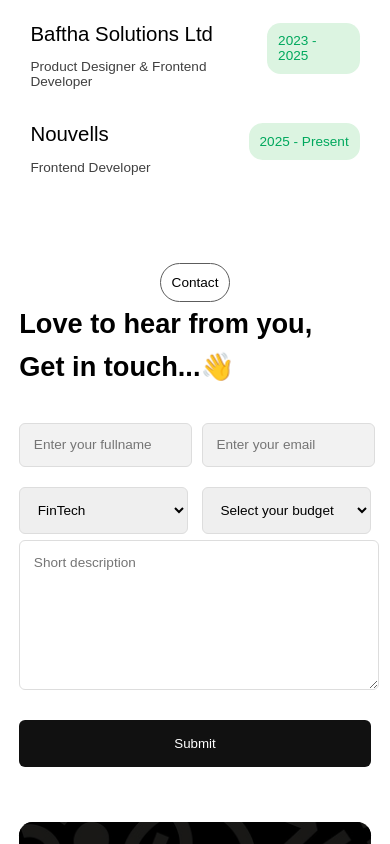
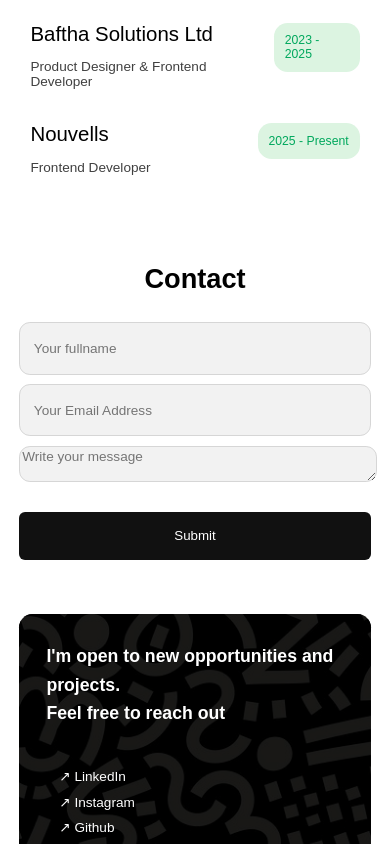
Before and after one commit to Israeluiux/Portfolio, a React (Vite) app: page / in a window 390 px wide. Shown: the part 2720-3564 px from the top of the page. Built offline with nearby package versions, Linux system fonts and the light colour scheme.

Commit message:
new changes

```diff
--- a/src/Components/Experience/Experience.css
+++ b/src/Components/Experience/Experience.css
@@ -6,6 +6,7 @@
     display: flex;
     justify-content: space-between;
     margin-bottom: 2.5rem;
+    gap: .4rem;
 }
 
 .pj-name{
@@ -15,6 +16,7 @@
 
 .pj-position{
     color: var(--textcolor);
+    width: 60;
 }
 
 .pj-duration{
@@ -44,5 +46,8 @@
     padding: 2rem 6%;
   }
 
+  .pj-duration{
+    font-size: .9rem;
+  }
 
 }
--- /dev/null
+++ b/src/Components/Forms/Form v2.css
@@ -0,0 +1,70 @@
+.form-container{
+    padding: 2rem 15%;
+}
+
+.input-container{
+    display: grid;
+    grid-template-columns: 1fr 1fr;
+    gap: .7rem;
+}
+
+input{
+    width: 100%;
+    padding: 1.3rem 1rem ;
+    border-radius: .8rem;
+    border: 1px solid var(--img-bg);
+    background: hsl(0, 0%, 95%);
+    font-size: 1rem;
+    box-sizing: border-box;
+    margin-bottom: .7rem;
+}
+
+.textarea{
+    border: 1px solid var(--img-bg);
+    background: hsl(0, 0%, 95%);
+    font-size: 1rem;
+    border-radius: .8rem;
+    width: 100%;
+    margin: 0;
+}
+
+.contactbtn {
+  display: block;
+  background: #111;
+  width: 100%;
+  color: #fff;
+  border: none;
+  border-radius: 6px;
+  cursor: pointer;
+  transition: 0.3s ease;
+  padding: 1.2rem;
+  margin-top: 2rem;
+}
+
+.contactbtn:hover {
+  background: #333;
+}
+
+@media (max-width: 991px){
+    .form-container{
+        padding: 2rem 10%;
+    }
+}
+
+@media (max-width: 750px){
+    .form-container{
+        padding: 2rem 7%;
+    }
+}
+
+@media (max-width: 550px){
+    .form-container{
+        padding: 2rem 3%;
+    }
+
+    .input-container{
+    display: grid;
+    grid-template-columns: 1fr;
+    gap: 0rem;
+}
+}
--- a/src/Components/Forms/Form.css
+++ /dev/null
@@ -1,163 +0,0 @@
-.contact {
-  text-align: center;
-    padding: 2rem 15%;
-}
-
-.contact .h2{
-  border: 1px solid #5c5c5c;
-  padding: 0.8rem 0.8rem;
-  background: none;
-  border-radius: 2rem;
-  font-size: 1rem;
-}
-
-.contact .h22 {
-  text-align: left;
-  font-size: 2rem;
-  font-weight: bold;
-  /* width: 35%; */
-  line-height: 1.6;
-}
-
-.form-action {
-  margin-top: 2rem;
-  display: grid;
-  grid-template-columns: 1fr 1fr;
-  /* grid-template-columns: repeat(auto-fit, minmax(20rem, 1fr)); */
-  gap: 1rem;
-}
-
-
-
-textarea {
-  width: 96.5%;
-  padding: 1rem;
-  margin-top: 0.5rem;
-  font-size: 1rem;
-  border: 1px solid #ddd;
-  border-radius: 6px;
-}
-
-.form-action
-select {
-  width: 100%;
-  padding: 1rem;
-  margin-top: 0.5rem;
-  font-size: 1rem;
-  border: 1px solid #ddd;
-  border-radius: 6px;
-}
-
-.form-action input {
-  width: 93%;
-  padding: 1rem;
-  margin-top: 0.5rem;
-  font-size: 1rem;
-  border: 1px solid #ddd;
-  border-radius: 6px;
-}
-
-.form-action .username,
-.email {
-  background: hsl(0, 0%, 95%);
-  grid-column: span 1;
-}
-
-/* JS classes for contact form */
-
-.form-action .p1,
-.p2 {
-  display: none;
-}
-
-.form-action .active {
-  color: red;
-  text-align: left;
-  margin-top: 0.8rem;
-  font-size: 1rem;
-  display: block;
-}
-
-.p3 {
-  display: none;
-}
-
-.p3.active {
-  color: red;
-  text-align: left;
-  margin-top: 0.8rem;
-  font-size: 1rem;
-  display: block;
-}
-
-.textarea.error {
-  border: 1px solid red;
-}
-
-.form-action .error {
-  border: 1px solid red;
-  background: none;
-}
-
-/* contact form classes end */
-
-.textarea {
-  resize: vertical;
-  min-height: 120px;
-}
-
-.contactbtn {
-  display: block;
-  background: #111;
-  width: 100%;
-  color: #fff;
-  border: none;
-  border-radius: 6px;
-  cursor: pointer;
-  transition: 0.3s ease;
-  padding: 1.2rem;
-  margin-top: 2rem;
-}
-
-.contactbtn:hover {
-  background: #333;
-}
-
-@media (max-width: 991px) {
-  .contact {
-    padding: 2rem 10%;
-  }
-}
-@media (max-width: 750px) {
-  .contact{
-    padding: 2rem 7%;
-  }
-
-   .form-action input{
-    width: 85%;
-  }
-
-
-}
-@media (max-width: 550px) {
-  .contact{
-    padding: 2rem 3%;
-  }
-
-  .form-action input{
-    width: 85%;
-  }
-
-  textarea{
-    width: 94%;
-  }
-
-  .form-action {
-  margin-top: 2rem;
-  display: grid;
-  /* grid-template-columns: 0fr 0fr; */
-  /* grid-template-columns: repeat(auto-fit, minmax(20rem, 1fr)); */
-  gap: 1rem;
-}
-
-}
--- a/src/Components/Forms/Form.jsx
+++ /dev/null
@@ -1,61 +0,0 @@
-import "./Form.css"
-
-const Form = () => {
-    return (
-        <div>
-          <section className="contact" id="contact">
-            <button className="h2">Contact</button>
-
-      <div className="h22">
-        Love to hear from you, <br />
-        Get in touch...👋
-      </div>
-
-      <form action="form">
-        <div className="form-action">
-          {/* <div className="input-field"> */}
-                  <div className="displayerror">
-                  <input
-                  className="username"
-                  type="text"
-                  placeholder="Enter your fullname"
-                />
-                <p className="p1 ">⚠ Please fill this field</p>
-                </div>
-
-                <div className="displayerror">
-                  <input className="email" type="text" placeholder="Enter your email" />
-                  <p className="p2 ">⚠ Please enter a valid email</p>
-                </div>
-          {/* </div> */}
-
-          <select className="category" id="userselection">
-            <option value="">FinTech</option>
-            <option value="">Personal</option>
-            <option value="">Agriculture</option>
-            <option value="">E-commerce</option>
-            <option value="">Web App</option>
-            <option value="">Dashboards</option>
-            <option value="">Others</option>
-          </select>
-
-          <select className="budget" id="userselection">
-            <option value="">Select your budget</option>
-            <option value="">$400</option>
-          </select>
-        </div>
-
-
-          <textarea className="textarea" name="" placeholder="Short description"></textarea>
-          <p className="p3">⚠ Please fill this field to continue</p>
-
-
-
-        <button type="button" className="contactbtn">Submit</button>
-      </form>
-    </section>
-        </div>
-    )
-}
-
-export default Form
--- /dev/null
+++ b/src/Components/Forms/Formv2.jsx
@@ -0,0 +1,23 @@
+import "./Form v2.css"
+
+const Formv2 = () => {
+    return (
+        <div className="form-container">
+              <div className="work-title">Contact</div>
+
+            <div className="input-container">
+                <div className="name">
+                    <input type="text" placeholder="Your fullname" />
+                </div>
+                <div className="name">
+                    <input type="text" placeholder="Your Email Address" />
+                </div>
+            </div>
+                <textarea className="textarea" id="" placeholder="Write your message"></textarea>
+        <button type="button" className="contactbtn">Submit</button>
+
+        </div>
+    )
+}
+
+export default Formv2
--- a/src/Contact/Contact.jsx
+++ b/src/Contact/Contact.jsx
@@ -1,10 +1,12 @@
 import "./Contact.css"
 import Form from "../Components/Forms/Form.jsx"
+import Formv2 from "../Components/Forms/Formv2.jsx"
 
 const Contact = () => {
     return (
         <div>
-          <Form />
+          {/* <Form /> */}
+          <Formv2 />
         </div>
     )
 }
```
